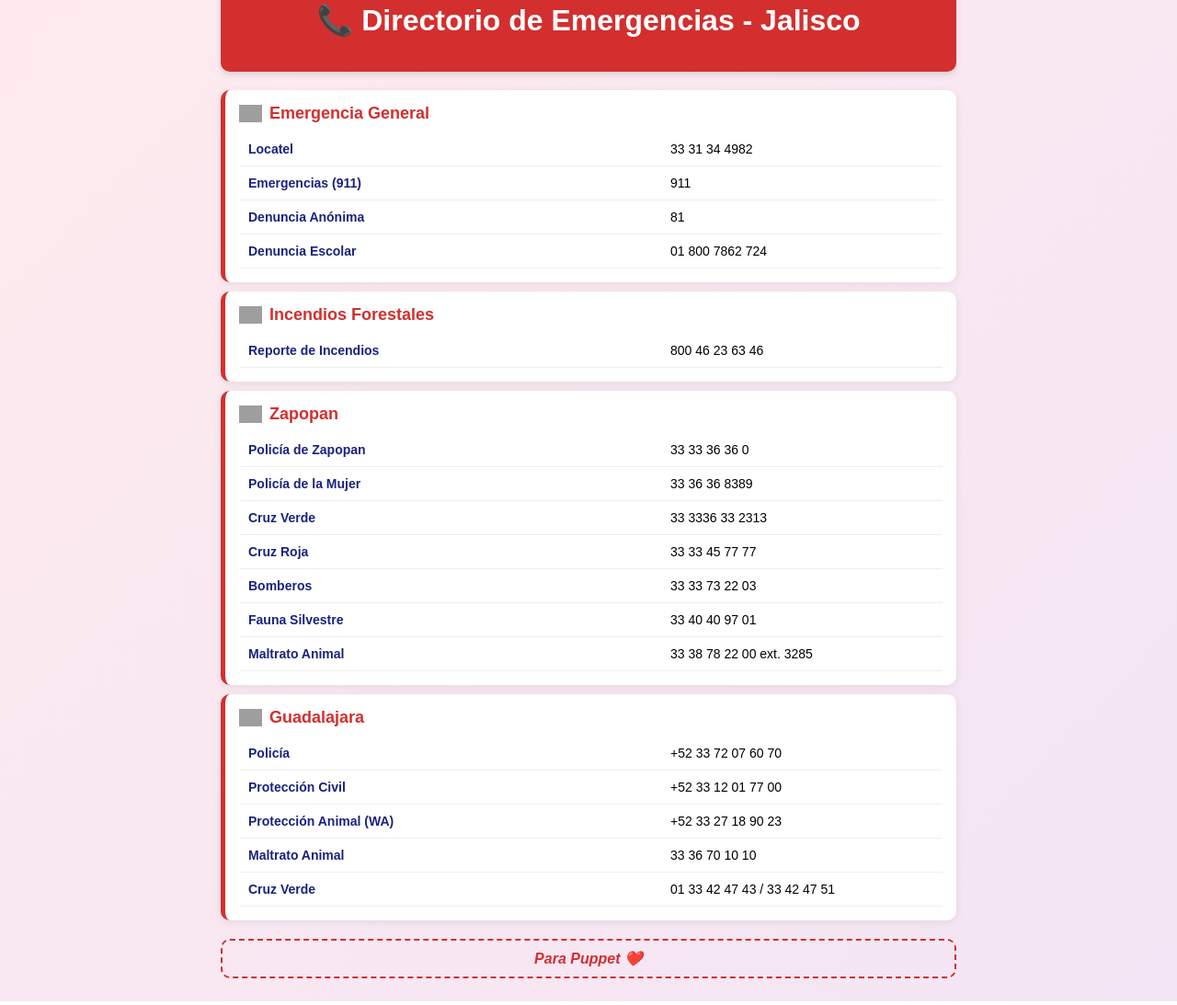
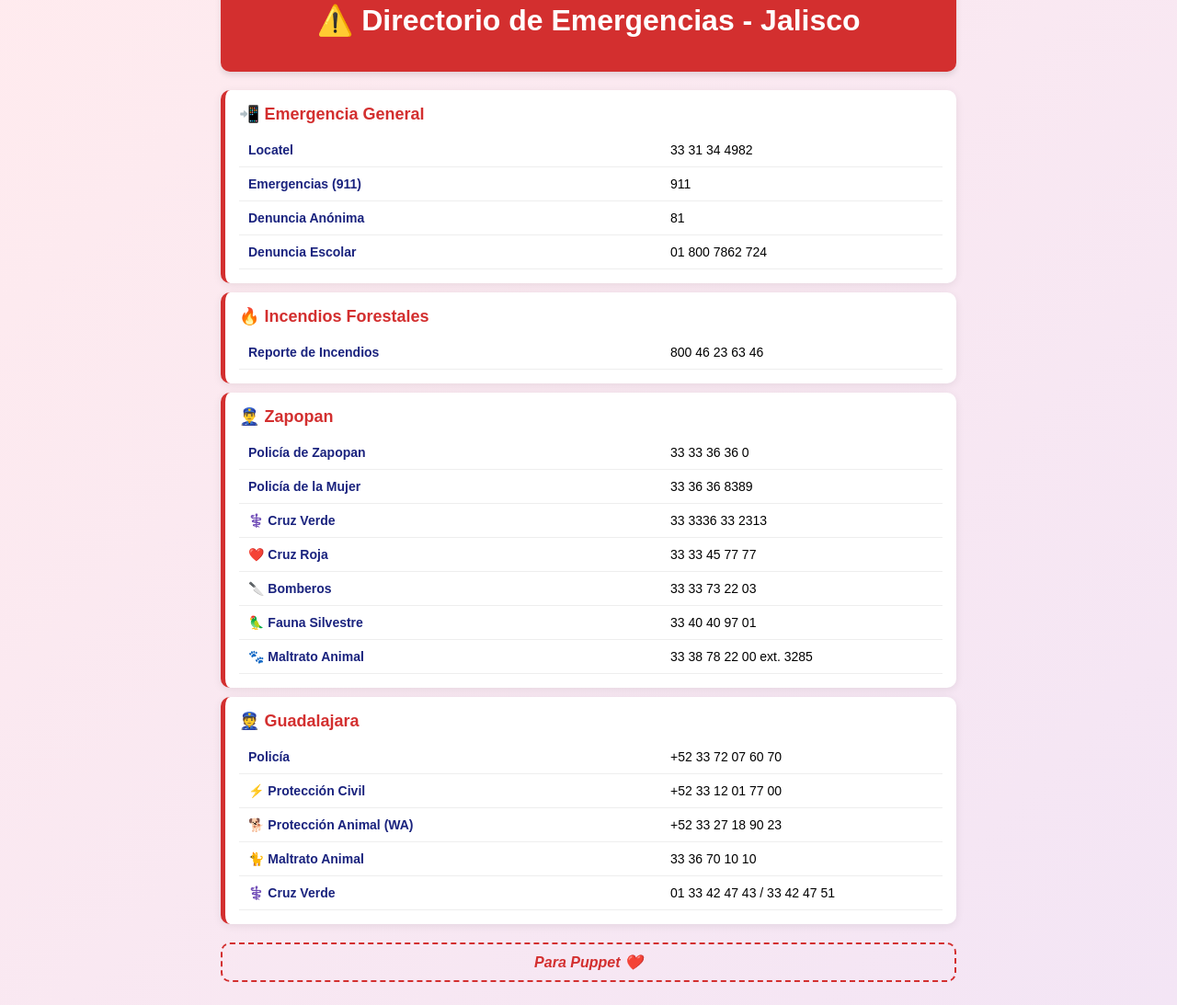
Before and after one commit to Crisanto206/Directorio-Puppet, a plain HTML site: page index.html in a window 1280 px wide. Shown: the part 58-1151 px from the top of the page at 92% size. Drawn offline with Linux system fonts and the light colour scheme; grey boxes are pictures that could not be loaded.

Commit message:
Update index.html

```diff
--- a/index.html
+++ b/index.html
@@ -66,12 +66,12 @@
 </head>
 <body>
     <div class="header">
-        <h1>📞 Directorio de Emergencias - Jalisco</h1>
+        <h1>⚠️ Directorio de Emergencias - Jalisco</h1>
     </div>
 
     <!-- Líneas Generales -->
     <div class="section">
-        <h2><img src="https://cdn-icons-png.flaticon.com/512/126/126341.png">Emergencia General</h2>
+        <h2>📲 Emergencia General</h2>
         <table>
             <tr><td>Locatel</td><td>33 31 34 4982</td></tr>
             <tr><td>Emergencias (911)</td><td>911</td></tr>
@@ -82,7 +82,7 @@
 
     <!-- Incendios -->
     <div class="section">
-        <h2><img src="https://cdn-icons-png.flaticon.com/512/599/599429.png">Incendios Forestales</h2>
+        <h2>🔥 Incendios Forestales</h2>
         <table>
             <tr><td>Reporte de Incendios</td><td>800 46 23 63 46</td></tr>
         </table>
@@ -90,27 +90,27 @@
 
     <!-- Zapopan -->
     <div class="section">
-        <h2><img src="https://cdn-icons-png.flaticon.com/512/484/484613.png">Zapopan</h2>
+        <h2>👮️‍♂️ Zapopan</h2>
         <table>
             <tr><td>Policía de Zapopan</td><td>33 33 36 36 0</td></tr>
             <tr><td>Policía de la Mujer</td><td>33 36 36 8389</td></tr>
-            <tr><td>Cruz Verde</td><td>33 3336 33 2313</td></tr>
-            <tr><td>Cruz Roja</td><td>33 33 45 77 77</td></tr>
-            <tr><td>Bomberos</td><td>33 33 73 22 03</td></tr>
-            <tr><td>Fauna Silvestre</td><td>33 40 40 97 01</td></tr>
-            <tr><td>Maltrato Animal</td><td>33 38 78 22 00 ext. 3285</td></tr>
+            <tr><td>⚕️ Cruz Verde</td><td>33 3336 33 2313</td></tr>
+            <tr><td>❤️ Cruz Roja</td><td>33 33 45 77 77</td></tr>
+            <tr><td>🔪 Bomberos</td><td>33 33 73 22 03</td></tr>
+            <tr><td>🦜 Fauna Silvestre</td><td>33 40 40 97 01</td></tr>
+            <tr><td>🐾 Maltrato Animal</td><td>33 38 78 22 00 ext. 3285</td></tr>
         </table>
     </div>
 
     <!-- Guadalajara -->
     <div class="section">
-        <h2><img src="https://cdn-icons-png.flaticon.com/512/619/619032.png">Guadalajara</h2>
+        <h2>👮️ Guadalajara</h2>
         <table>
             <tr><td>Policía</td><td>+52 33 72 07 60 70</td></tr>
-            <tr><td>Protección Civil</td><td>+52 33 12 01 77 00</td></tr>
-            <tr><td>Protección Animal (WA)</td><td>+52 33 27 18 90 23</td></tr>
-            <tr><td>Maltrato Animal</td><td>33 36 70 10 10</td></tr>
-            <tr><td>Cruz Verde</td><td>01 33 42 47 43 / 33 42 47 51</td></tr>
+            <tr><td>⚡ Protección Civil</td><td>+52 33 12 01 77 00</td></tr>
+            <tr><td>🐕 Protección Animal (WA)</td><td>+52 33 27 18 90 23</td></tr>
+            <tr><td>🐈 Maltrato Animal</td><td>33 36 70 10 10</td></tr>
+            <tr><td>⚕️ Cruz Verde</td><td>01 33 42 47 43 / 33 42 47 51</td></tr>
         </table>
     </div>
 
```
